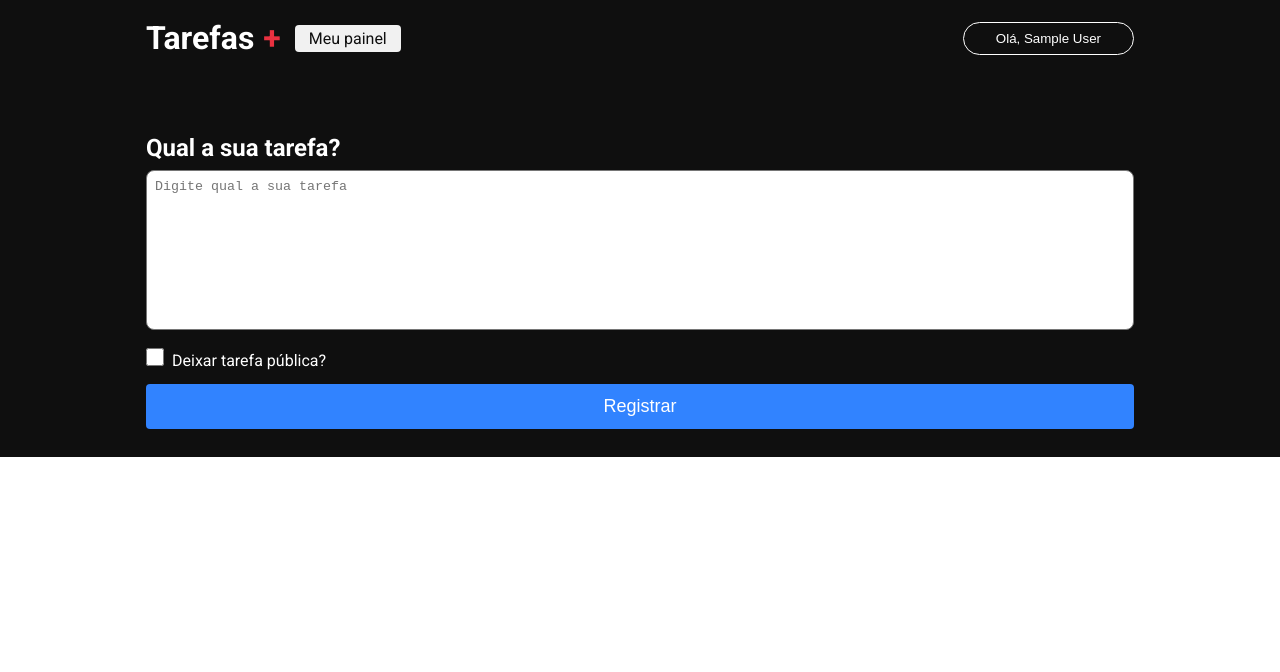
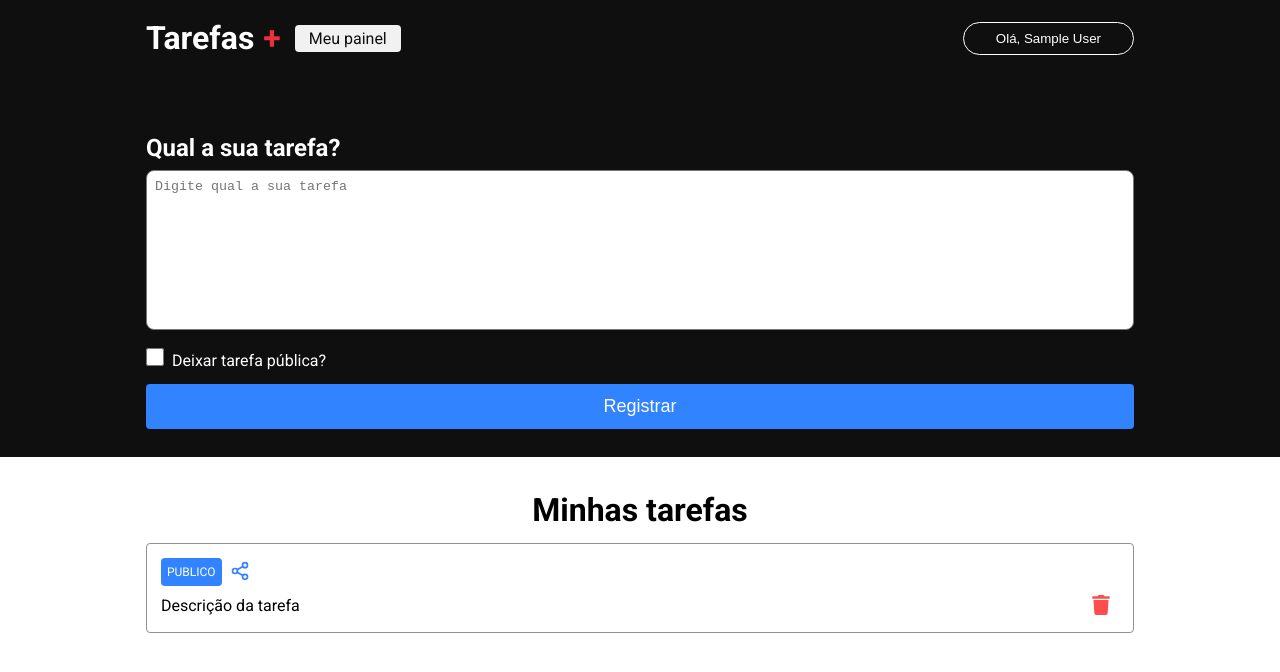
Before and after one commit to JoaopedroHolanda/tarefasPlus, a Next.js app: page /dashboard in a window 1280 px wide. Shown: the top 672 px of the page. Built offline with nearby package versions, Linux system fonts and the light colour scheme; no server answers; sample sign-in values are in the browser's storage.

Commit message:
feat: implementando secção "minhas tarefas"

```diff
--- a/package.json
+++ b/package.json
@@ -12,7 +12,8 @@
     "next": "15.4.1",
     "next-auth": "^4.24.11",
     "react": "19.1.0",
-    "react-dom": "19.1.0"
+    "react-dom": "19.1.0",
+    "react-icons": "^5.5.0"
   },
   "devDependencies": {
     "@types/node": "^20",
--- a/src/pages/dashboard/index.tsx
+++ b/src/pages/dashboard/index.tsx
@@ -4,12 +4,15 @@ import Head from 'next/head'
 
 import { getSession } from 'next-auth/react'
 import { Textarea } from '../../components/textarea'
+import { FiShare2 } from 'react-icons/fi'
+import { FaTrash } from 'react-icons/fa'
+
 
 export default function Dashboard(){
     return(
         <div className={styles.container}>
             <Head>
-                <title>Meu painel de tarrefas</title>
+                <title>Tarefas+: Painel de Tarefas</title>
             </Head>
 
             <main className={styles.main}>
@@ -25,6 +28,29 @@ export default function Dashboard(){
                                 <button type="submit" className={styles.button}>Registrar</button>
                             </form>
                     </div>
+                </section>
+
+                <section className={styles.taskContainer}>
+                    <h1>Minhas tarefas</h1>
+
+                    <article className={styles.task}>
+                        <div className={styles.tagContainer}>
+                            <label className={styles.tag}>PUBLICO</label>
+                            <button className={styles.shareButton}>
+                                <FiShare2
+                                    size={20}
+                                    color="#3183ff"
+                                />
+                            </button>
+                        </div>
+
+                        <div className={styles.taskContent}>
+                            <p>Descrição da tarefa</p>
+                            <button className={styles.trashButton}>
+                                <FaTrash size={20} color="#ff4d4d" />
+                            </button>
+                        </div>
+                    </article>
                 </section>
             </main>
         </div>
--- a/src/pages/dashboard/styles.module.css
+++ b/src/pages/dashboard/styles.module.css
@@ -46,3 +46,74 @@
     padding: 12px 0;
     font-size: 18px;
 }
+
+.taskContainer{
+    max-width: 1024px;
+    width: 100%;
+    margin: 34px auto 0 auto;
+    padding: 0 18px;
+    display: flex;
+    flex-direction: column;
+}
+
+.taskContainer a{
+    text-decoration: none;
+    color: #0f0f0f
+}
+
+.taskContainer h1{
+    text-align: center;
+    font-size: 32px;
+    margin-bottom: 14px;
+}
+
+.task{
+    margin-bottom: 14px;
+    line-height: 150%;
+    display: flex;
+    flex-direction: column;
+    align-items: flex-start;
+    border: 1.5px solid #909090;
+    border-radius: 4px;
+    padding: 14px;
+}
+
+.tagContainer{
+    display: flex;
+    align-items: center;
+    justify-content: center;
+    margin-bottom: 8px;
+}
+
+.tag{
+    background-color: #3183ff;
+    padding: 2px 6px;
+    color: #fff;
+    border-radius: 4px;
+    font-size: 12px;
+}
+
+.shareButton{
+    background: transparent;
+    border: 0;
+    margin: 0 8px;
+    cursor: pointer;
+}
+
+.taskContent{
+   display: flex;
+   align-items: center;
+   justify-content: space-between;
+   width: 100%;
+}
+
+.taskContent p{
+   white-space: pre-wrap;
+}
+
+.trashButton{
+    cursor: pointer;
+    background: transparent;
+    border: 0;
+    margin: 0 8px;
+}
```
Also changed, not shown: 1 other file (tests, documents, lock files or other folders).
